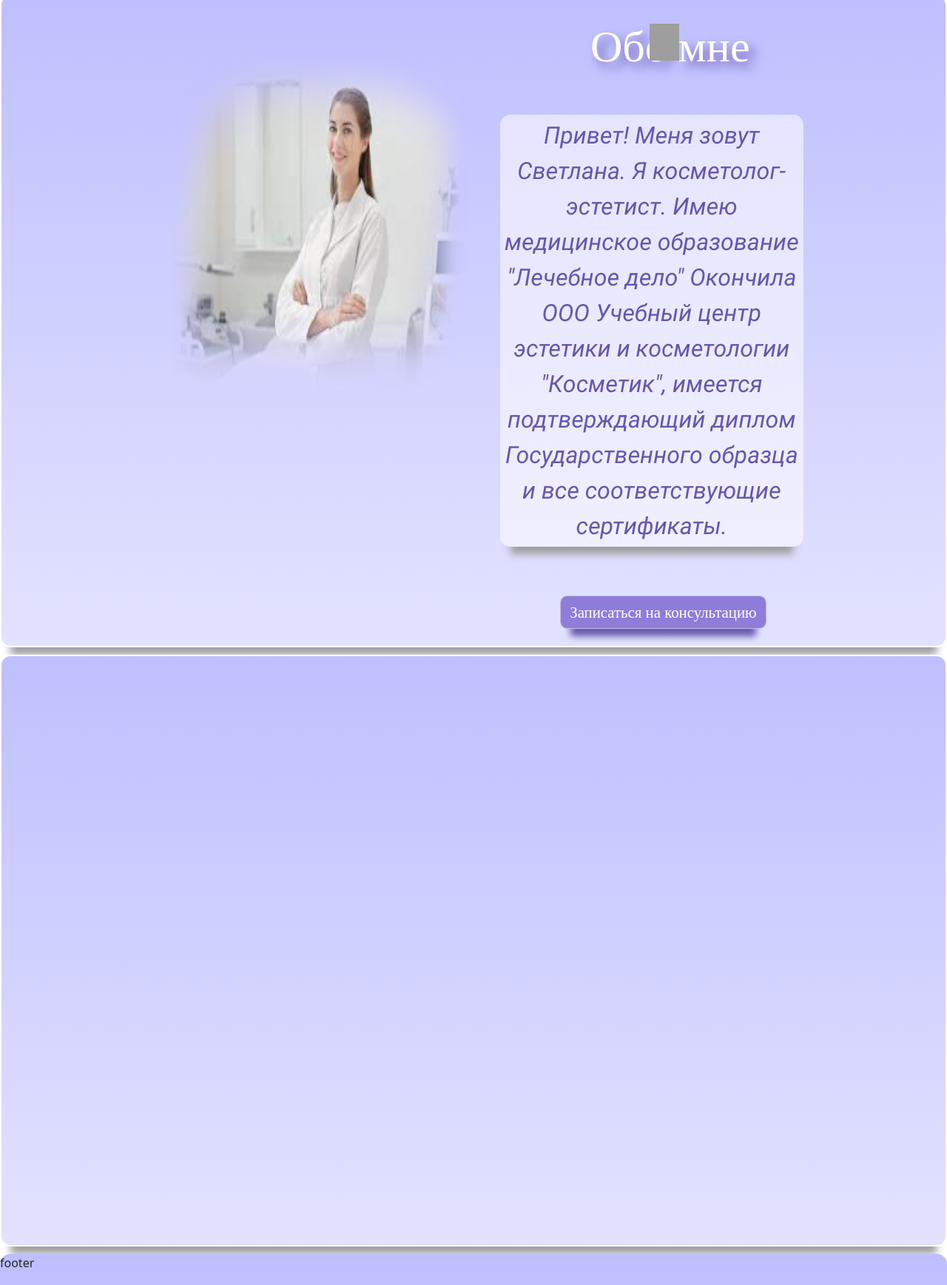
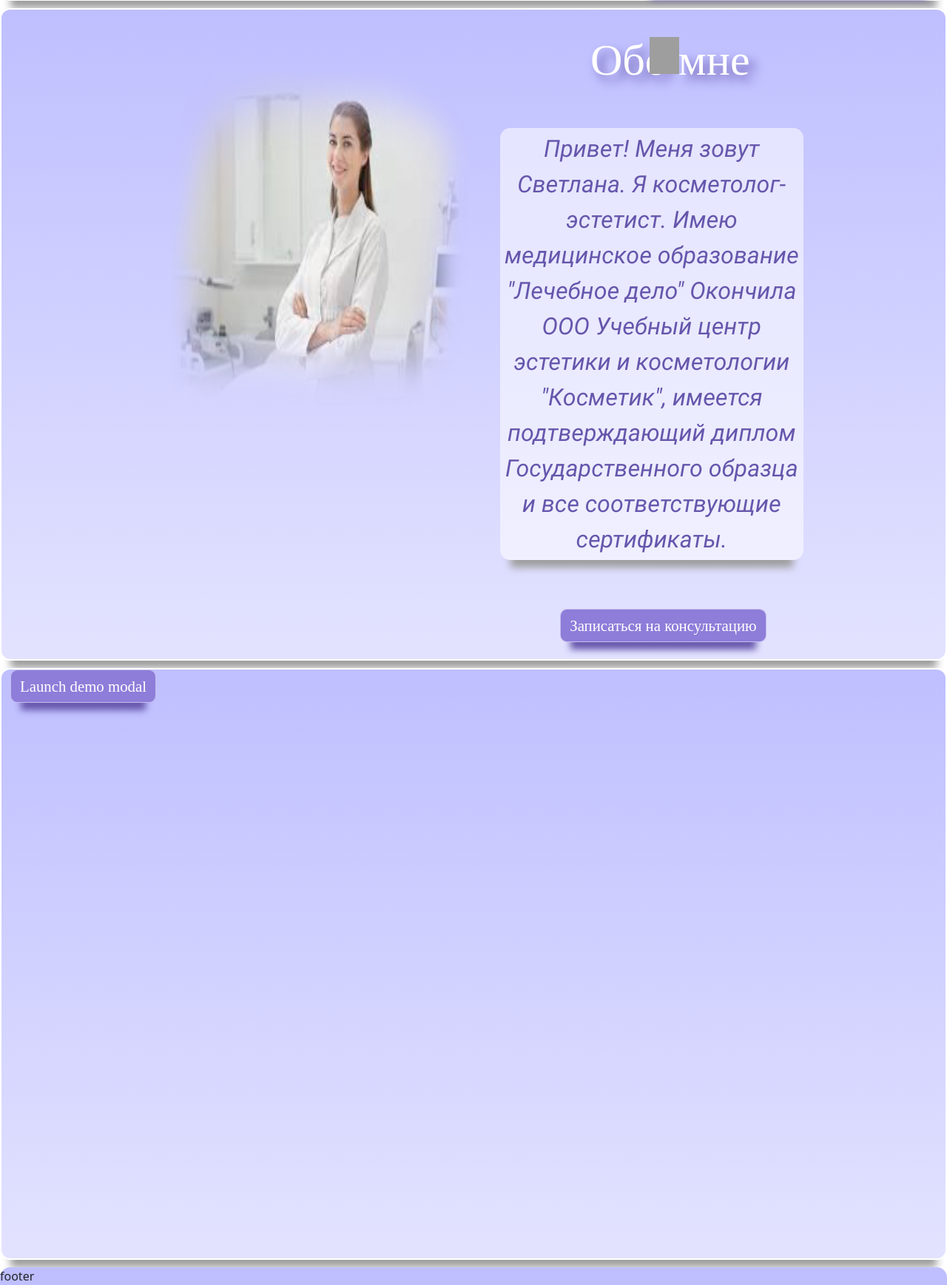
Before and after one commit to bukhantcev/plb, a Django app: page /home in a window 1280 px wide. Shown: the part 1706-3443 px from the top of the page at 74% size. Before the commit the page ends 3419 px from the top, so only its background shows below. Run offline with Django 5.2, Linux system fonts and the light colour scheme; data comes from the database, SQL or seed files in the repository; both versions use the stored data as it was after the commit; some libraries are stand-ins or nearby versions; some web fonts are replaced; grey boxes are pictures that could not be loaded.

Commit message:
plb_23.09.24_last

```diff
--- /dev/null
+++ b/plb/main/modal.py
@@ -0,0 +1 @@
+from .models import Uslugi
--- a/plb/main/templates/main/index.html
+++ b/plb/main/templates/main/index.html
@@ -39,7 +39,12 @@
         <h1 class="title title-group">{{ group.name }}:</h1>
         {% for usluga in uslugi %}
         {% if usluga.group.name == group.name %}
-        <button type="button" class="btn btn-primary w-100" style="margin-bottom: 10px;">{{ usluga.name }}</button>
+
+        <form action="" method="get">
+
+        <li><button type="button" data-bs-toggle="modal" data-bs-target="#modaluslugi-{{ usluga.id }}" class="btn btn-primary w-100" style="margin-bottom: 10px;">{{ usluga.name }}</button></li>
+        {% include "main/modal-uslugi.html" %}
+      </form>
         {% endif %}
         {% endfor %}
 
@@ -163,7 +168,9 @@
 <div class="sl-r"></div>
 <main id="main-next" class="main">
   <div class="container-fluid">
-
+    <button type="button" class="btn btn-primary" data-bs-toggle="modal" data-bs-target="#exampleModal">
+      Launch demo modal
+    </button>
   </div>
 
 </main>
--- /dev/null
+++ b/plb/main/templates/main/modal-uslugi.html
@@ -0,0 +1,63 @@
+<!-- Modal -->
+
+<div class="modal fade" id="modaluslugi-{{ usluga.id }}" tabindex="-1" aria-labelledby="modaluslugititl"
+  aria-hidden="true">
+  <div class="modal-dialog modal-fullscreen">
+    <div class="modal-content">
+      <div class="header modal-header-wrap" style="padding: 10px; background-image: url('{{media}}/{{usluga.bg_image}}');">
+
+
+        <div class="row">
+          <div class="col d-flex d-md-none justify-content-end">
+            <button type="button" class="btn btn-primary" style="float: inline-end;" data-bs-dismiss="modal"
+            aria-label="Close">X</button>
+          </div>
+          <div class="col-12 col-md-8 offset-md-2 d-flex justify-content-center " >
+            <h1 class="modal-title title title-uslugi" id="modaluslugititle">{{ usluga.name }}</h>
+          </div>
+
+          <div class="col">
+            <button type="button" class="btn btn-primary d-none d-md-flex" style="float: inline-end;" data-bs-dismiss="modal"
+            aria-label="Close">Возврат</button>
+
+
+          </div>
+        </div>
+        <div class="row">
+          <div class="col d-flex justify-content-center">
+            <button type="button" class="btn btn-primary" style="float: inline-end;" data-bs-dismiss="modal"
+          aria-label="Close">Записаться на процедуру</button>
+          </div>
+        </div>
+
+
+
+
+
+
+
+
+
+
+      </div>
+      <div class="modal-body main modal-body-uslugi" style="width: 100%; min-height: 600px;">
+        <div class="row modal-body-row"
+          style="background-image: url('{{media}}/{{usluga.bg_image}}'); min-height: 600px;">
+          <div class="col">
+            <h1 class="title title-uslugi">Описание:</h1><br>
+            <p class="text-sections text-sections-modal-uslugi">Lorem ipsum dolor sit amet consectetur adipisicing elit. Quo voluptatibus tenetur
+              cupiditate corporis rem, nemo eveniet? Eaque ipsam necessitatibus ad nam officia id soluta inventore
+              dolores unde sint quas perferendis voluptatibus itaque, in blanditiis molestias non. Iure dicta quos,
+              laboriosam corporis, cumq
+
+            </p>
+          </div>
+          <div class="col">
+            <h1 class="title title-uslugi">Стоимость:</h1>
+          </div>
+        </div>
+      </div>
+
+    </div>
+  </div>
+</div>
--- a/plb/main/views.py
+++ b/plb/main/views.py
@@ -12,7 +12,7 @@ def welcome(request):
     return render(request, 'main/welcome.html')
 
 def home(request):
-    print('')
+    print(request.POST)
 
     context = {
         'uslugi': Uslugi.objects.order_by('id'),
--- a/plb/static/css/main.css
+++ b/plb/static/css/main.css
@@ -4,6 +4,7 @@
     --btn-base: #8e7dd9;
     --btn-base-transperency: #8e7dd97b;
     --main-color: #ffffff;
+    --dark: #4c39a2;
 }
 
 
@@ -59,7 +60,7 @@ main.main {
     flex: 1 1 auto;
     position: relative;
     min-height: 800px;
-    scroll-margin-top: 60px;
+    scroll-margin-top: 80px;
 
 }
 .main {
@@ -97,6 +98,10 @@ footer.footer {
     font-family: Roboto-Italic;
     color: var(--btn-hover);
 
+}
+
+.text-sections-modal-uslugi {
+    margin-top: 20px;
 }
 .title {
     margin-top: 2rem;
@@ -157,6 +162,7 @@ footer.footer {
     border-style: solid;
 
 }
+
 
 .btn-primary:hover {
     color: #fff;
@@ -292,9 +298,7 @@ ul >* {
 
 
 }
-.Инъекционная косметология{
-    display: none;
-}
+
 
 .uslugi {
     background-color: #efe9e491;;
@@ -316,6 +320,16 @@ ul >* {
 /* MAIN */
 
 
+
+/* MODAL USLUGI*/
+
+.modal-body-row {
+    background-repeat: no-repeat;
+    background-size: 100%;
+}
+.modal-header-wrap {
+    background-size: 0%;
+}
 
 
 /*OFFCANVAS*/
@@ -428,10 +442,22 @@ ul >* {
 
 
 }
-@media (max-width: 575px) {
+@media (max-width: 645px) {
   .title-uslugi {
     font-size: 40px;
   }
+  .modal-body-row {
+    background-size: 0%;
+}
+    .modal-header-wrap {
+        background-size: 100%;
+    }
+    .title-uslugi {
+
+        text-shadow: 8px 8px 14px var(--dark);
+        margin-bottom: 50px;
+
+    }
 
 }
 @media (max-width: 990px) {
```
Also changed, not shown: plb/db.sqlite3, plb/static/media/biorevitalizaciya_ViKhMQE.png (added), plb/static/media/lipolitiki_98PIOBP.png (added), plb/static/media/mononiti_xN3wOGs.png (added).
